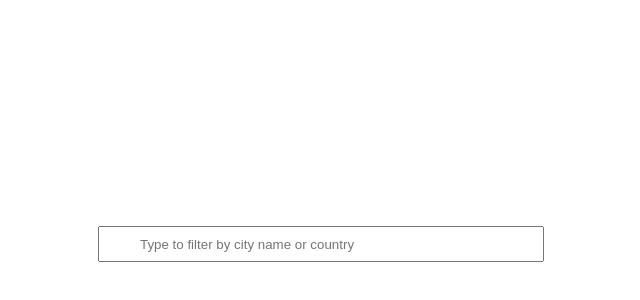
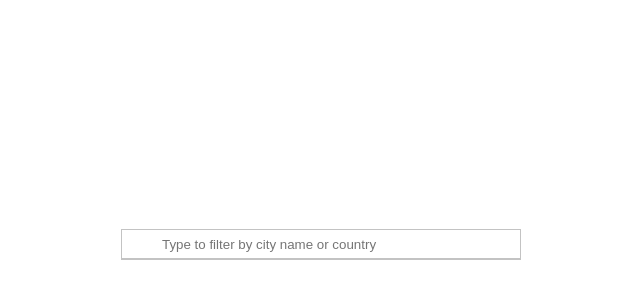
Before and after one commit to rbartowski/city-selector, a React (Create React App) app: page / in a window 1280 px wide. Shown: the part 156-456 px from the top of the page, without its empty margins (319-959 px from the left). Built offline with nearby package versions, Linux system fonts and the light colour scheme.

Commit message:
create and style child components

```diff
--- a/src/components/CityPicker/CityPicker.scss
+++ b/src/components/CityPicker/CityPicker.scss
@@ -1,7 +1,13 @@
+@import '../../styles/colors.scss';
+
 .CityPicker {
-  input {
+  position: relative;
+
+  #city-picker {
     width: 400px;
     height: 30px;
     padding-left: 40px;
+    border-radius: 0;
+    border: 1px solid $cl-silver;
   }
 }
--- a/src/components/CityPicker/CityPicker.tsx
+++ b/src/components/CityPicker/CityPicker.tsx
@@ -1,23 +1,23 @@
-import { useDispatch, useSelector } from 'react-redux';
-import React, { SyntheticEvent, useState, useCallback } from 'react';
+import { useDispatch } from 'react-redux';
+import React, { SyntheticEvent, useState, useMemo } from 'react';
 import './CityPicker.scss';
 import { getCities, getFilteredCities } from '../../actions/cities';
-import { RootState } from '../../types/RootState';
+
 import debounce from 'lodash.debounce';
+import CityList from '../ResultsPanel/CityList';
 
 const CityPicker =  () => {
-  const cities = useSelector((state:RootState) => state.citiesState.cities);
   const [searchText, updateSearchText] = useState('');
   const dispatch = useDispatch();
 
   const handleTextChange = (e: SyntheticEvent<HTMLInputElement>) => {
     updateSearchText(e.currentTarget.value);
-    debouncedTextUpdate(searchText);
+    debouncedTextUpdate(e.currentTarget.value);
   }
 
-  const debouncedTextUpdate = useCallback(
-		debounce((searchText:string) => dispatch(getFilteredCities(searchText)), 1000),
-		[], // will be created only once initially
+  const debouncedTextUpdate = useMemo(
+		() => debounce((searchText:string) => dispatch(getFilteredCities(searchText)), 1000),
+		[dispatch],
 	);
 
   function handleFocus(e: SyntheticEvent<HTMLInputElement>) {
@@ -36,7 +36,7 @@ const CityPicker =  () => {
         value={searchText}
         placeholder="Type to filter by city name or country"
       />
-      {cities.map(city => (<p>{city.name}</p>))}
+      <CityList></CityList>
     </div>
   );
 }
--- /dev/null
+++ b/src/components/ResultsPanel/CityItem.scss
@@ -0,0 +1,34 @@
+@import '../../styles/fonts.scss';
+@import '../../styles/colors.scss';
+
+.CityItem {
+  display: flex;
+  padding: 7px 16px 8px 40px;
+  text-align: left;
+
+  &:not(:last-of-type) {
+    border-bottom: 1px solid $cl-alto;
+  }
+
+  &__description {
+    display: flex;
+    flex-direction: column;
+    flex-grow: 1;
+
+    &-name {
+      margin-top: 0;
+      margin-bottom: 5px;
+      font-size: $size-14;
+    }
+
+    &-country {
+      font-size: $size-10;
+      margin: 0;
+    }
+  }
+
+  &__actions {
+    display: flex;
+    align-items: center;
+  }
+}
--- /dev/null
+++ b/src/components/ResultsPanel/CityItem.tsx
@@ -0,0 +1,31 @@
+import React, { SyntheticEvent, useState } from 'react';
+import City from '../../types/City';
+import './CityItem.scss';
+
+type CityProps = {
+  city: City,
+  isChecked: boolean
+}
+
+const CityItem =  (props: CityProps) => {
+  const { city, isChecked } = props;
+  const [InputChecked, updateChecked] = useState(isChecked);
+
+  const handleInputChange = (e: SyntheticEvent<HTMLInputElement>) => {
+    updateChecked(e.currentTarget.checked);
+  }
+
+  return (
+    <div key={city.geonameid} className="CityItem">
+      <div className="CityItem__description">
+        <p className="CityItem__description-name">{city.name}</p>
+        <p className="CityItem__description-country">{city.subcountry + '- '}{city.country}</p>
+      </div>
+      <div className="CityItem__actions">
+        <input type="checkbox" onChange={handleInputChange} checked={InputChecked}/>
+      </div>
+    </div>
+  );
+};
+
+export default CityItem;
--- /dev/null
+++ b/src/components/ResultsPanel/CityList.scss
@@ -0,0 +1,13 @@
+@import '../../styles/colors.scss';
+
+.CityList {
+  display: flex;
+  flex-direction: column;
+  max-height: 250px;
+  overflow-y: auto;
+  border-left: 1px solid $cl-silver;
+  border-right: 1px solid $cl-silver;
+  border-bottom: 1px solid $cl-silver;
+  position: absolute;
+  width: 100%;
+}
--- /dev/null
+++ b/src/components/ResultsPanel/CityList.tsx
@@ -0,0 +1,19 @@
+import React from 'react';
+import { useSelector } from 'react-redux';
+import CityItem from './CityItem';
+import { RootState } from '../../types/RootState';
+import './CityList.scss';
+
+const CityList =  () => {
+  const cities = useSelector((state:RootState) => state.citiesState.cities);
+
+  return (
+    <div className="CityList">
+      {cities.map(city => (
+        <CityItem key={city.geonameid} city={city} isChecked={false}></CityItem>
+      ))}
+    </div>
+  );
+};
+
+export default CityList;
--- a/src/components/ResultsPanel/ResultsPanel.scss
+++ /dev/null
@@ -1,3 +0,0 @@
-.ResultsPanel {
-
-}
--- a/src/components/ResultsPanel/ResultsPanel.tsx
+++ /dev/null
@@ -1 +0,0 @@
-import './ResultsPanel.scss';
--- a/src/index.scss
+++ b/src/index.scss
@@ -1,3 +1,9 @@
+* {
+  -webkit-box-sizing: border-box; /* Safari/Chrome, other WebKit */
+  -moz-box-sizing: border-box;    /* Firefox, other Gecko */
+  box-sizing: border-box;         /* Opera/IE 8+ */
+}
+
 body {
   margin: 0;
   font-family: -apple-system, BlinkMacSystemFont, 'Segoe UI', 'Roboto', 'Oxygen',
--- /dev/null
+++ b/src/styles/colors.scss
@@ -0,0 +1,2 @@
+$cl-alto: #DEDEDE;
+$cl-silver: #C3C3C3;
--- /dev/null
+++ b/src/styles/fonts.scss
@@ -0,0 +1,2 @@
+$size-10: 0.625rem;
+$size-14: 0.875rem;
```
Also changed, not shown: 2 other files (tests, documents, lock files or other folders).
